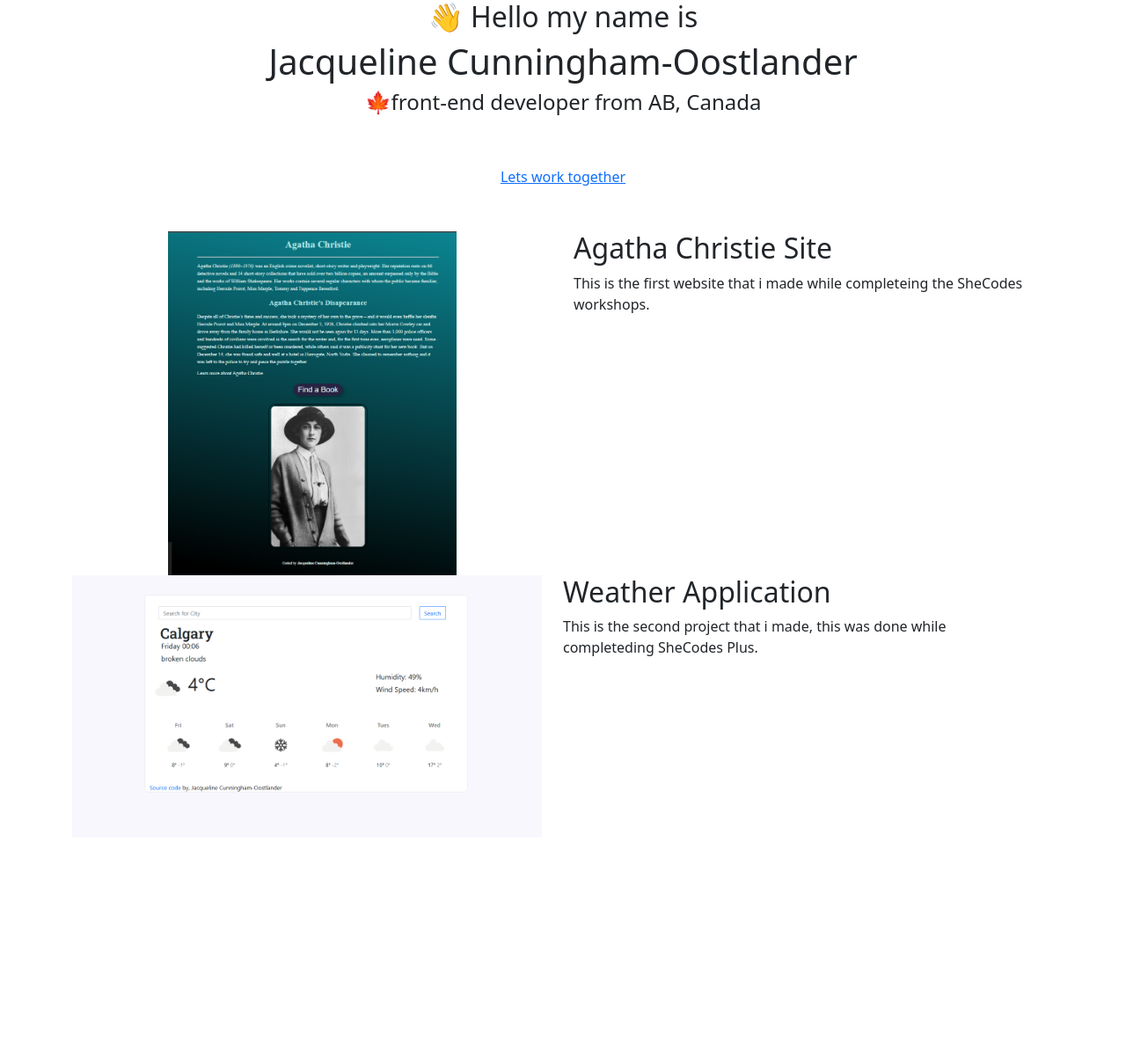
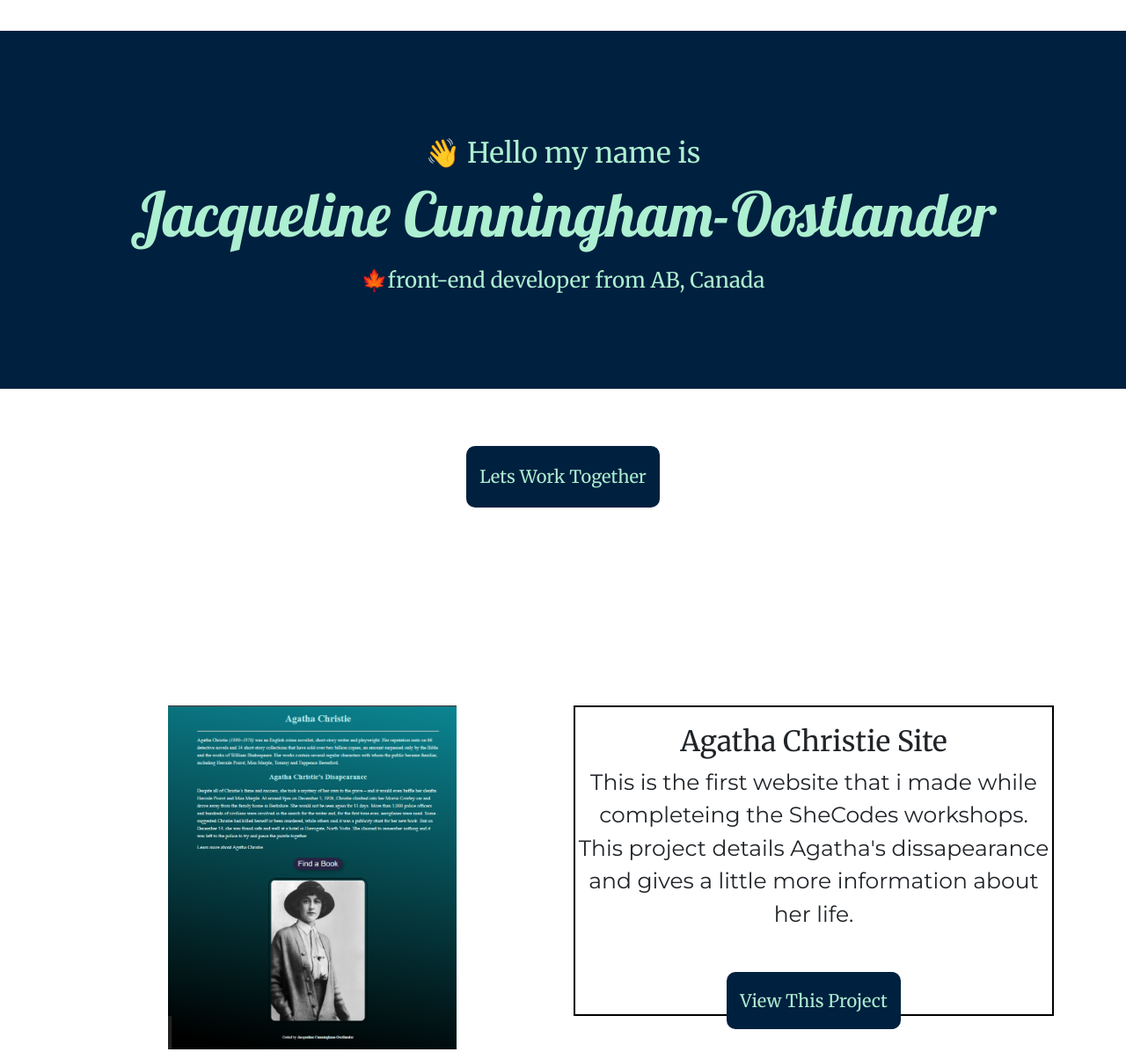
Before and after one commit to Jacqueline-Hunik/responsive-course-project, a plain HTML site: page index.html in a window 1280 px wide. Shown: the top 1196 px of the page at 88% size. Before the commit the page ends 952 px from the top, so only its background shows below. Drawn offline with nearby package versions, Linux system fonts and the light colour scheme; a web font is replaced by a local one.

Commit message:
completed styling the homepage

```diff
--- a/index.html
+++ b/index.html
@@ -4,6 +4,12 @@
     <meta charset="UTF-8" />
     <meta http-equiv="X-UA-Compatible" content="IE=edge" />
     <meta name="viewport" content="width=device-width, initial-scale=1.0" />
+    <link rel="preconnect" href="https://fonts.googleapis.com" />
+    <link rel="preconnect" href="https://fonts.gstatic.com" crossorigin />
+    <link
+      href="https://fonts.googleapis.com/css2?family=Lobster&family=Merriweather:wght@400;700&family=Mochiy+Pop+One&family=Montserrat:wght@400;700&display=swap"
+      rel="stylesheet"
+    />
     <link
       href="https://cdn.jsdelivr.net/npm/bootstrap@5.1.3/dist/css/bootstrap.min.css"
       rel="stylesheet"
@@ -30,42 +36,61 @@
     <title>Jacqueline Cunningham-Oostlander</title>
   </head>
   <body>
-    <div class="text-center">
+    <div class="text-center intro-text">
       <h2>👋 Hello my name is</h2>
       <h1>Jacqueline Cunningham-Oostlander</h1>
       <h4>🍁front-end developer from AB, Canada</h4>
     </div>
-    <a href="#" class="d-flex justify-content-center">Lets work together</a>
+    <div class="contact-link d-flex justify-content-center">
+      <a href="#">Lets Work Together</a>
+    </div>
     <div class="container">
       <div class="row">
         <div class="col-sm-6">
+          <div>
             <img
               src="/images/Agatha-Christie-site.png"
               alt="Agatha Christie website"
-            class="img-fluid agatha-picture"
+              class="img-fluid project-pictures"
             />
           </div>
+        </div>
         <div class="col-sm-6">
+          <div class="text-center description-text">
             <h2>Agatha Christie Site</h2>
             <p>
-            This is the first website that i made while completeing the SheCodes
-            workshops.
+              This is the first website that i made while completeing the
+              SheCodes workshops. This project details Agatha's dissapearance
+              and gives a little more information about her life.
             </p>
+            <div class="project-btn">
+              <a href="#" class="mt-4">View This Project</a>
+            </div>
+          </div>
         </div>
         <div class="row">
           <div class="col-sm-6">
+            <div class="m-5 text-center description-text">
+              <h2>Weather Application</h2>
+              <p>
+                This is the second project that i made, this was done while
+                completeding SheCodes Plus. This weather app has a six day
+                forecast and is capable of retreiving weather information about
+                many cities and towns worldwide.
+              </p>
+              <div class="project-btn">
+                <a href="#">View This Project</a>
+              </div>
+            </div>
+          </div>
+          <div class="col-sm-6">
+            <div class="m-5">
               <img
                 src="/images/weather-app.png"
                 alt="Weather app project"
-              class="img-fluid"
+                class="img-fluid weather-picture"
               />
             </div>
-          <div class="col-sm-6">
-            <h2>Weather Application</h2>
-            <p>
-              This is the second project that i made, this was done while
-              completeding SheCodes Plus.
-            </p>
           </div>
         </div>
       </div>
--- a/src/styles.css
+++ b/src/styles.css
@@ -1,15 +1,61 @@
 /*font-family: 'Merriweather', serif;
-font-family: 'Montserrat', sans-serif;*/
+font-family: 'Montserrat', sans-serif;
+font-family: 'Lobster', cursive;*/
 :root {
   --primary-color: #adefd1ff;
   --secondary-color: #00203fff;
 }
-a {
-  padding: 50px;
+h1 {
+  font-family: "Lobster", cursive;
+  font-size: 70px;
 }
 
-.agatha-picture {
+h2,
+h4 {
+  margin-top: 20px;
+  font-family: "Merriweather", serif;
+}
+
+p {
+  font-size: 25px;
+  font-family: "Montserrat", sans-serif;
+}
+a {
+  font-size: 20px;
+  font-family: "Merriweather", serif;
+  background-color: var(--secondary-color);
+  color: var(--primary-color);
+  text-decoration: none;
+  border-radius: 10px;
+  padding: 20px 15px;
+  margin: 25px;
+}
+
+.contact-link {
+  margin-top: 40px;
+  margin-bottom: 200px;
+}
+.intro-text {
+  padding: 100px;
+  margin-top: 35px;
+  color: var(--primary-color);
+  background-color: var(--secondary-color);
+}
+
+.project-pictures {
   width: 60%;
   display: block;
   margin: 0 auto;
 }
+
+.weather-picture {
+  margin-top: 40px;
+}
+
+.project-btn {
+  margin-top: 65px;
+}
+
+.description-text {
+  border: 2px black solid;
+}
```
Lines whose indentation alone changed are shown as unchanged.
